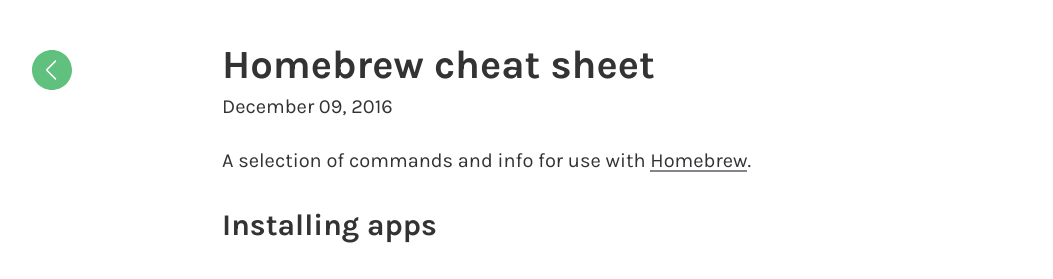
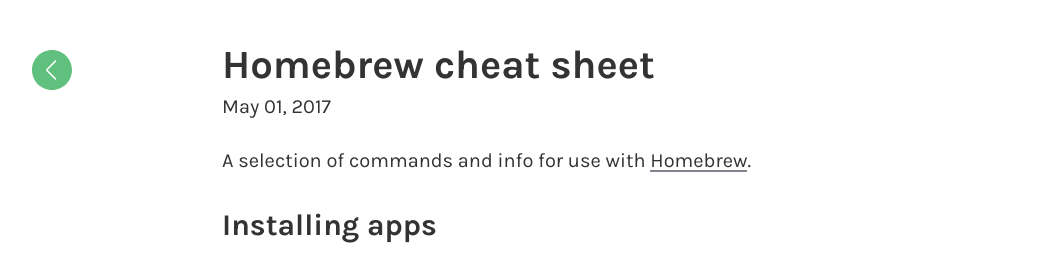
Before and after one commit to monodot/monodot-co-uk, a Jekyll site: the page built from _posts/2017-05-02-homebrew-cheatsheet.markdown, in a window 1280 px wide. Shown: the top 279 px of the page, without its empty margins (18-1071 px from the left). Built offline with Jekyll 4.4.1, drawn with Linux system fonts in a browser that asks for light colours; comment, search, counter and statistics services are not loaded.

Commit message:
Homebrew cheatsheet

```diff
--- a/_posts/2017-05-02-homebrew-cheatsheet.markdown
+++ b/_posts/2017-05-02-homebrew-cheatsheet.markdown
@@ -1,7 +1,7 @@
 ---
 layout: post
 title:  "Homebrew cheat sheet"
-date:   2016-12-09 17:00:00 +0000
+date:   2017-05-01 17:00:00 +0000
 categories: mac
 comments: true
 ---
```
